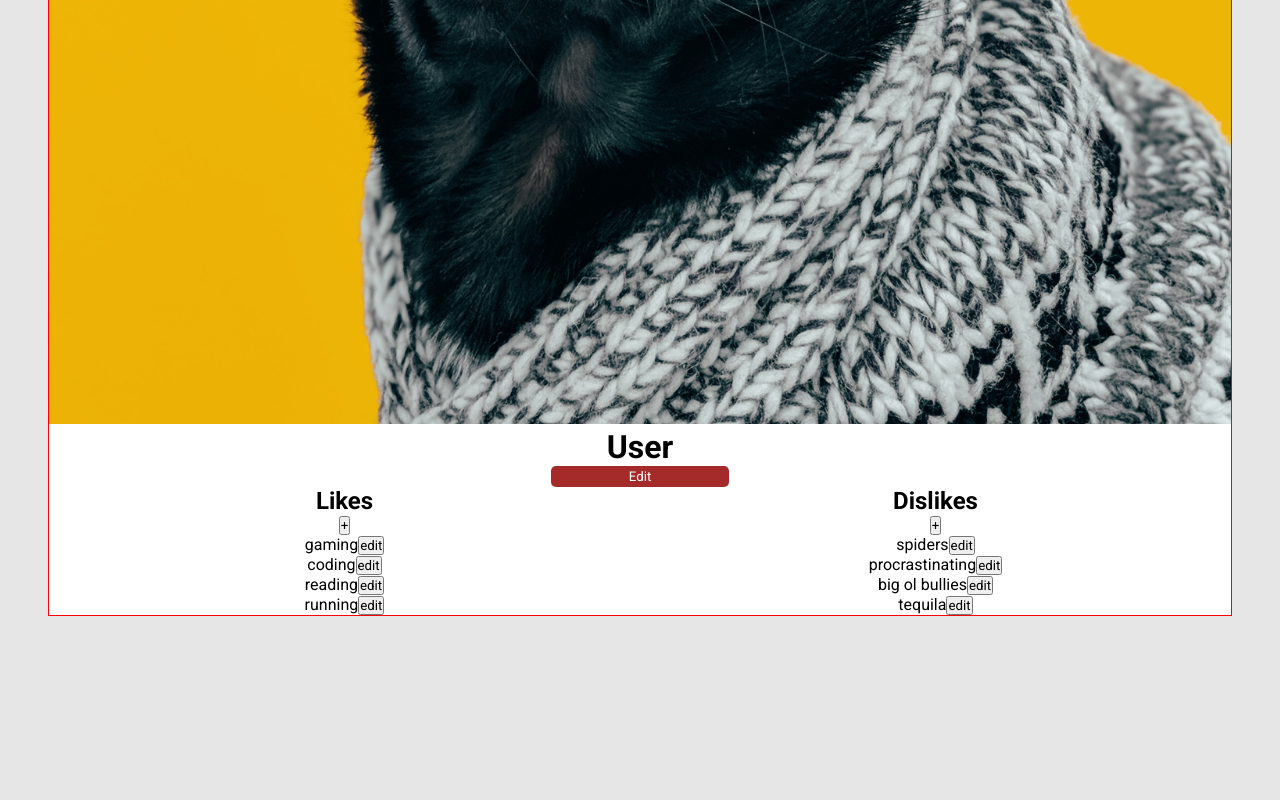
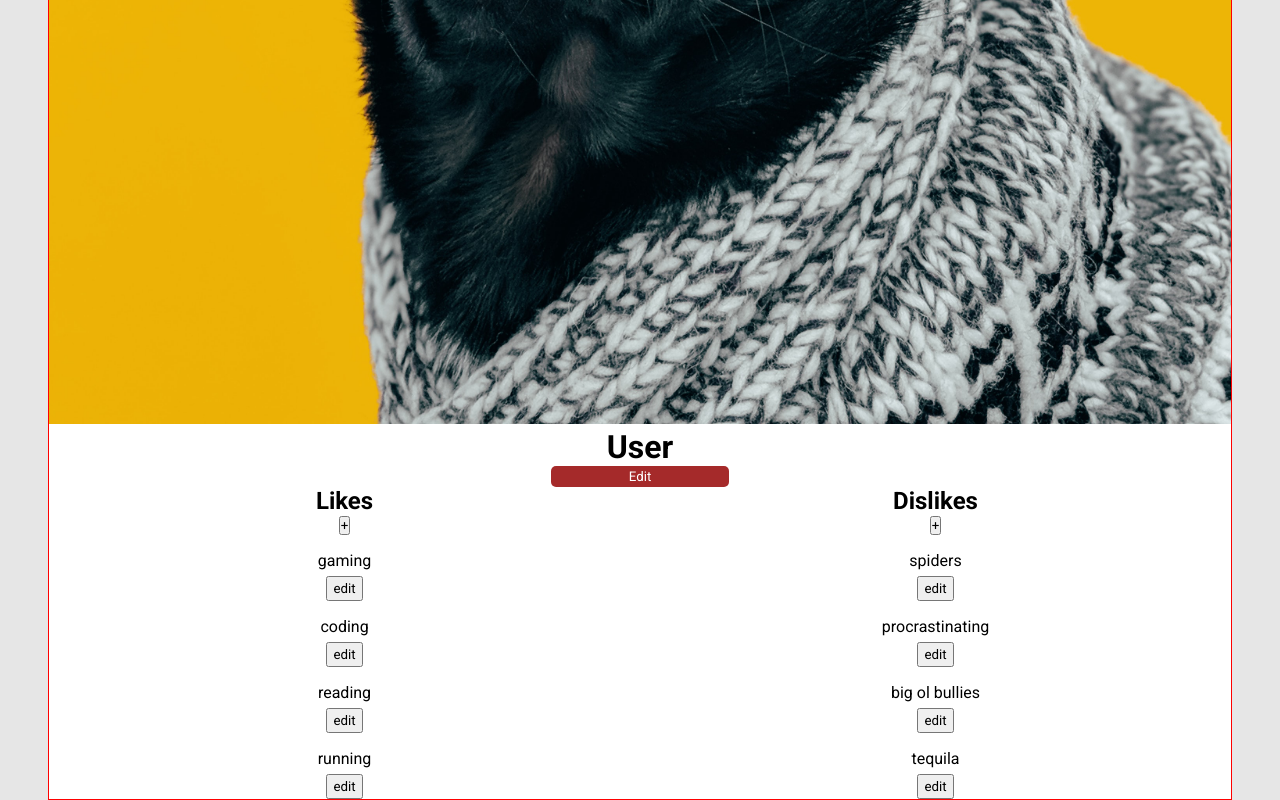
Before and after one commit to czcarrizales/social-media-app, a React (Vite) app in the folder social-media-app/: page /profile in a window 1280 px wide. Shown: the part 1235-2035 px from the top of the page. Before the commit the page ends 1851 px from the top, so only its background shows below. Built offline with nearby package versions, Linux system fonts and the light colour scheme.

Commit message:
updating css to profile

```diff
--- a/social-media-app/src/components/ProfileDislike.tsx
+++ b/social-media-app/src/components/ProfileDislike.tsx
@@ -1,4 +1,5 @@
 import React, { useState } from 'react'
+import '../styles/ProfileDislike.css'
 
 interface Props {
     dislike: any;
@@ -15,21 +16,24 @@ const ProfileDislike = ({dislike, index, dispatchUserData}: Props) => {
 
     function deleteDislike(value: number) {
         dispatchUserData({type: 'deleteDislike', payload: value})
+        setEditingDislike(false)
     }
 
     function updateDislike(index: number) {
         dispatchUserData({type: 'updateDislike', payload: {index: index, value: updateDislikeInput}})
+        setUpdateDislikeInput('')
     }
 
   return (
     <div className='dislike-container'>
-         {dislike}
+        <p>{dislike}</p>
         <button onClick={() => setEditingDislike(!editingDislike)}>edit</button>
             {editingDislike && <div>
                         <input onChange={(e) => setUpdateDislikeInput(e.target.value)} type="text" value={updateDislikeInput} />
-                        <button onClick={() => {updateDislike(index), setEditingDislike(false)}}>update dislike</button>
+                        <button onClick={() => {updateDislike(index), setEditingDislike(false)}}>update</button>
+                        {editingDislike && <button className='delete' onClick={() => deleteDislike(dislike)}>delete</button>}
                     </div>}
-                    {editingDislike && <button onClick={() => deleteDislike(dislike)}>delete</button>}
+
 
     </div>
   )
--- a/social-media-app/src/components/ProfileLike.tsx
+++ b/social-media-app/src/components/ProfileLike.tsx
@@ -1,5 +1,5 @@
 import React, { useState } from 'react'
-import '../styles/Like.css'
+import '../styles/ProfileLike.css'
 
 interface Props {
     like: any;
@@ -35,9 +35,10 @@ const ProfileLike = ({like, index, dispatchUserData}: Props) => {
         <button onClick={() => setEditingLike(!editingLike)}>edit</button>
             {editingLike && <div>
                         <input onChange={(e) => setUpdateLikeInput(e.target.value)} type="text" value={updateLikeInput} />
-                        <button onClick={() => {updateLike(index), setEditingLike(false)}}>update like</button>
+                        <button onClick={() => {updateLike(index), setEditingLike(false)}}>update</button>
+                        {editingLike && <button className='delete' onClick={() => deleteLike(like)}>delete</button>}
                     </div>}
-                    {editingLike && <button onClick={() => deleteLike(like)}>delete</button>}
+
 
     </div>
   )
--- a/social-media-app/src/styles/Profile.css
+++ b/social-media-app/src/styles/Profile.css
@@ -21,10 +21,6 @@
     width: 50%;
 }
 
-.all-dislikes p {
-    margin-top: 1em;
-}
-
 .profile-container img {
     width: 100%;
 }
--- /dev/null
+++ b/social-media-app/src/styles/ProfileDislike.css
@@ -0,0 +1,20 @@
+.dislike-container {
+    display: flex;
+    flex-direction: column;
+    justify-content: space-between;
+    align-items: center;
+    margin-top: 1em;
+}
+
+.dislike-container button {
+    padding: .2em .4em;
+    margin-top: .5em;
+}
+
+.dislike-container input {
+    margin-top: .5em;
+}
+
+.dislike-container .delete {
+    margin-left: 1em;
+}
--- /dev/null
+++ b/social-media-app/src/styles/ProfileLike.css
@@ -0,0 +1,20 @@
+.like-container {
+    display: flex;
+    flex-direction: column;
+    justify-content: space-between;
+    align-items: center;
+    margin-top: 1em;
+}
+
+.like-container button {
+    padding: .2em .4em;
+    margin-top: .5em;
+}
+
+.like-container input {
+    margin-top: .5em;
+}
+
+.like-container .delete {
+    margin-left: 1em;
+}
```
